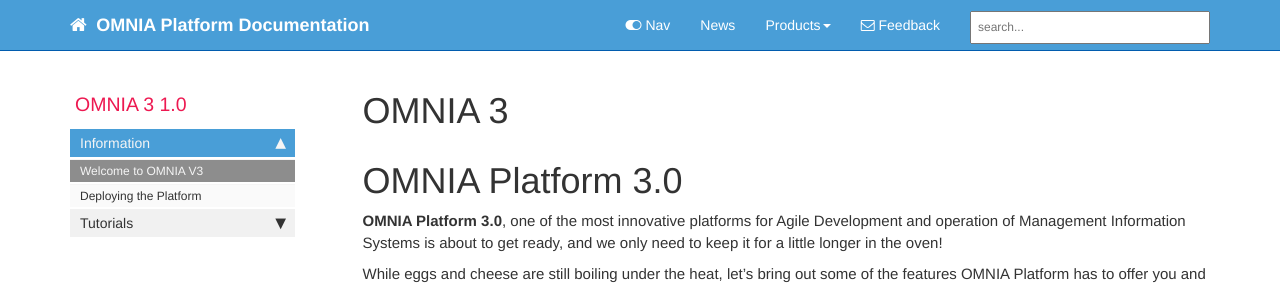
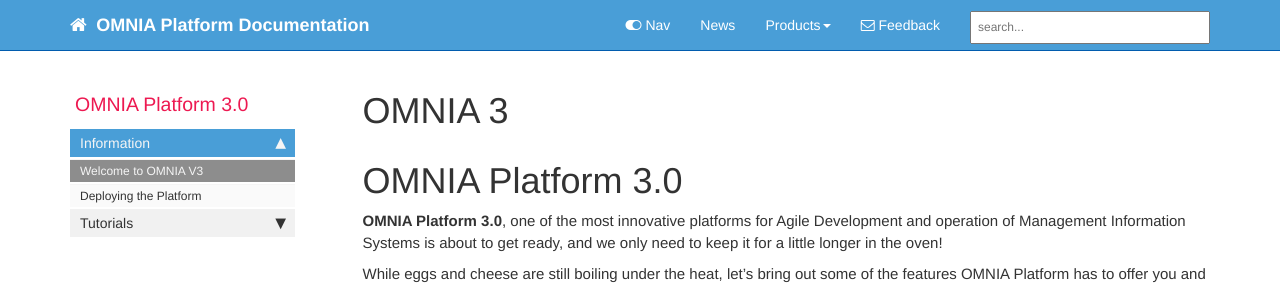
Before and after one commit to daniel8lopes/omnia3, a Jekyll site: the page built from docs/pages/omnia3/omnia3_welcometoomnia.html, in a window 1280 px wide. Shown: the top 286 px of the page. Built offline with Jekyll 4.4.1, drawn with Linux system fonts in a browser that asks for light colours; nearby versions of some CDN libraries; comment, search, counter and statistics services are not loaded.

Commit message:
Update omnia3_sidebar.yml

```diff
--- a/docs/_data/sidebars/omnia3_sidebar.yml
+++ b/docs/_data/sidebars/omnia3_sidebar.yml
@@ -3,8 +3,8 @@
 
 entries:
 - title: Sidebar
-  product: OMNIA 3
-  version: 1.0
+  product: OMNIA Platform
+  version: 3.0
   folders:
 
   - title:
```
